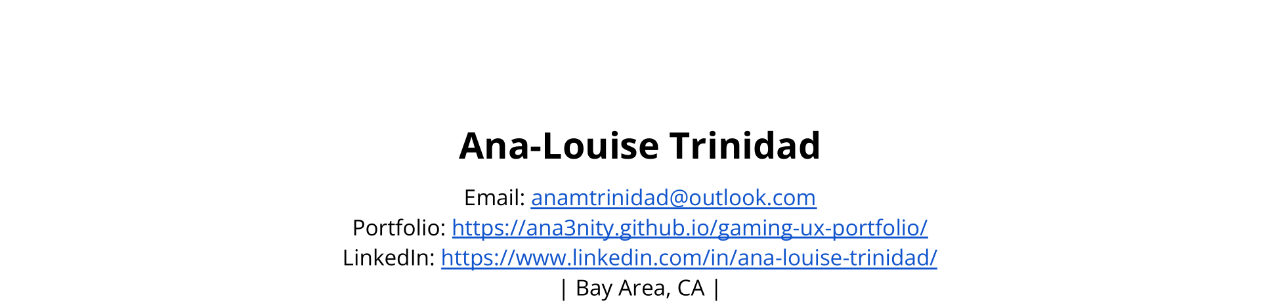
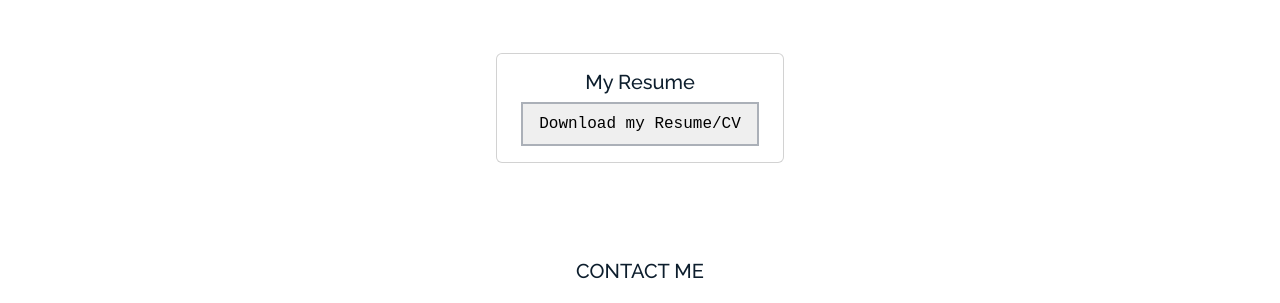
Before and after one commit to ana3nity/gaming-ux-portfolio, a plain HTML site: page resume-page.html in a window 1280 px wide. Shown: the part 135-438 px from the top of the page. Drawn offline with Linux system fonts and the light colour scheme; a web font is replaced by a local one.

Commit message:
added my resume download link

```diff
--- a/resume-page.html
+++ b/resume-page.html
@@ -57,15 +57,23 @@
         <div class="site-section pb-0">
           <div class="container">
             <div class="row align-items-center">
-              <div class="col-md-12" data-aos="fade-up">
-                <img src="./assets/img/Resume/Gaming UX Full Resume 2023-1.png" alt="Resume Page 1" class="img-fluid">
+              <div class="col-md-12 d-flex justify-content-center mt-5" data-aos="fade-up">
+                <div class="card text-center" style="width: 18rem;">
+                  <div class="card-body">
+                    <h5 class="card-title">My Resume</h5>
+                    <!-- <p class="card-text">Click the button to see all my skills and accomplishments!</p> -->
+                    <a href="./assets/pdf/Gaming UX Resume 2023.pdf"><button>Download my Resume/CV</button></a>
+                  </div>
+                </div>
+
+                <!-- <img src="./assets/img/Resume/Gaming UX Full Resume 2023-1.png" alt="Resume Page 1" class="img-fluid">
                 <img src="./assets/img/Resume/Gaming UX Full Resume 2023-2.png" alt="Resume Page 2" class="img-fluid">
-                <img src="./assets/img/Resume/Gaming UX Full Resume 2023-3.png" alt="Resume Page 3" class="img-fluid">
+                <img src="./assets/img/Resume/Gaming UX Full Resume 2023-3.png" alt="Resume Page 3" class="img-fluid"> -->
               </div>
 
             </div>
           </div>
-      </section>
+
 
       <!--CONTACT SECTION-->
       <footer>
```
Also changed, not shown: index.html (+47 -15 lines), assets/img/sjpjc-cs/SJPJC Case Study Thumbnail.png (added), 3 other files.
